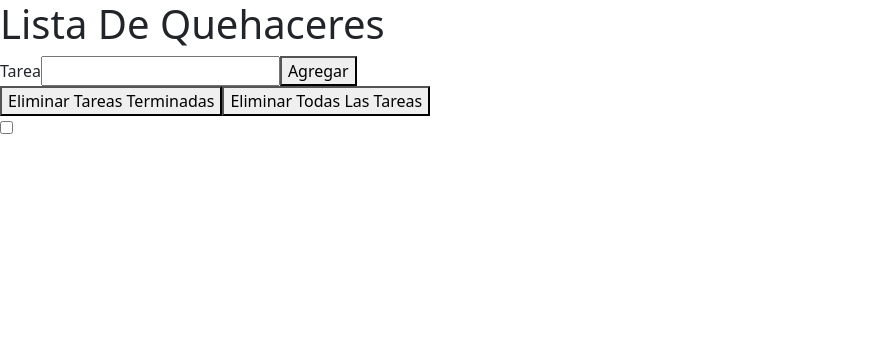
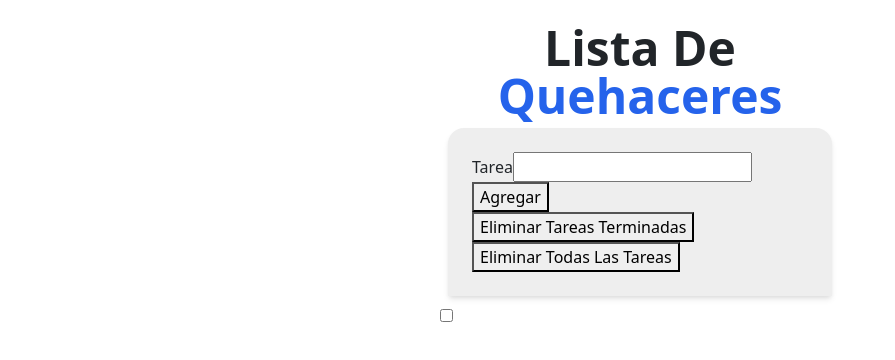
Before and after one commit to GabrielaDiazReynaud/Challenge-React, a Next.js app: page / in a window 1280 px wide. Shown: the top 360 px of the page, without its empty margins (0-895 px from the left). Built offline with nearby package versions, Linux system fonts and the light colour scheme.

Commit message:
Agregado de bootstrap y css a index

```diff
--- a/pages/index.js
+++ b/pages/index.js
@@ -9,14 +9,12 @@ const inter = Inter({ subsets: ['latin'] })
 
 export default function Home() {
   return (
-    <div>
-        <div >
-        <h1>Lista De <span>Quehaceres</span></h1>
-        <div>
+    <div  className="widthGeneral m-auto mt-4">
+        <h1 id="title" className="text-center">Lista De <span className="spanCss">Quehaceres</span></h1>
+        <div class="headerTitleContainer px-4 py-4 m-2">
            <Form></Form>
         </div>
         <TaskListing></TaskListing>
     </div>
-    </div>
   )
 }
```
